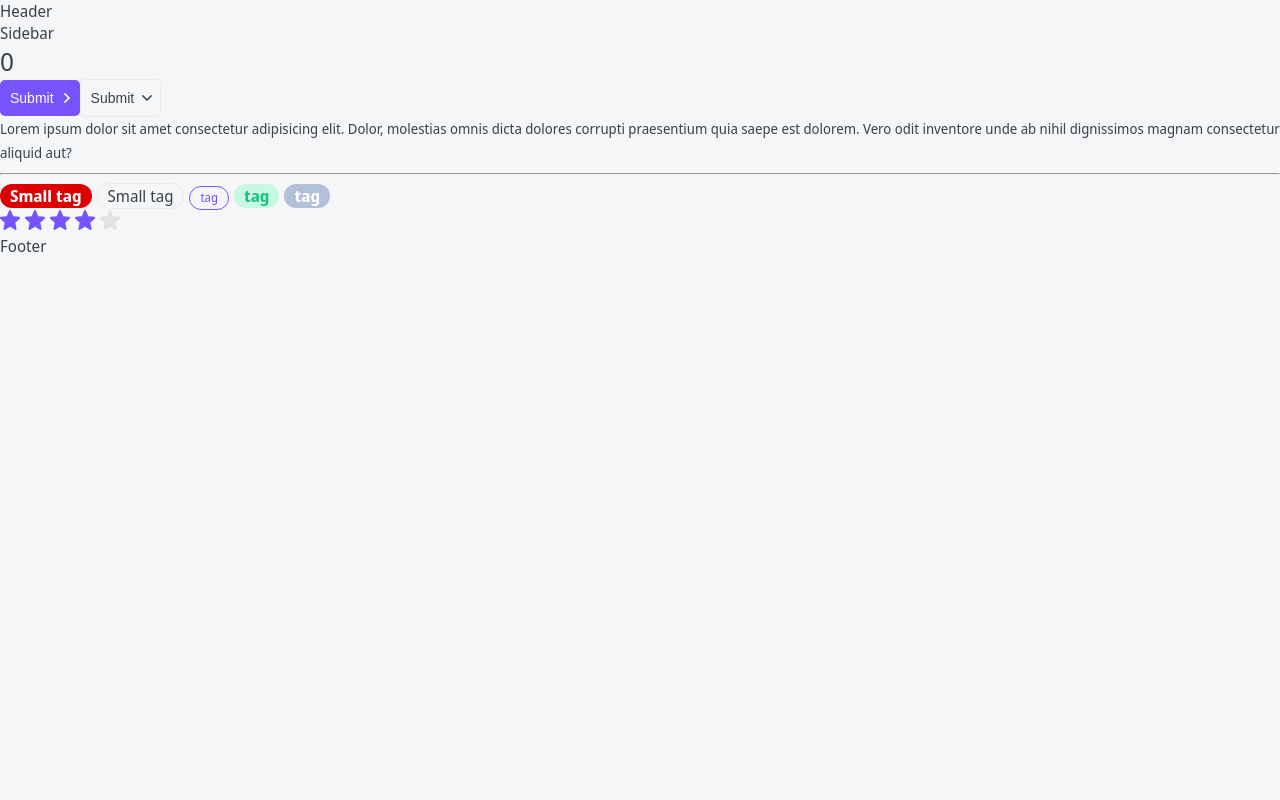
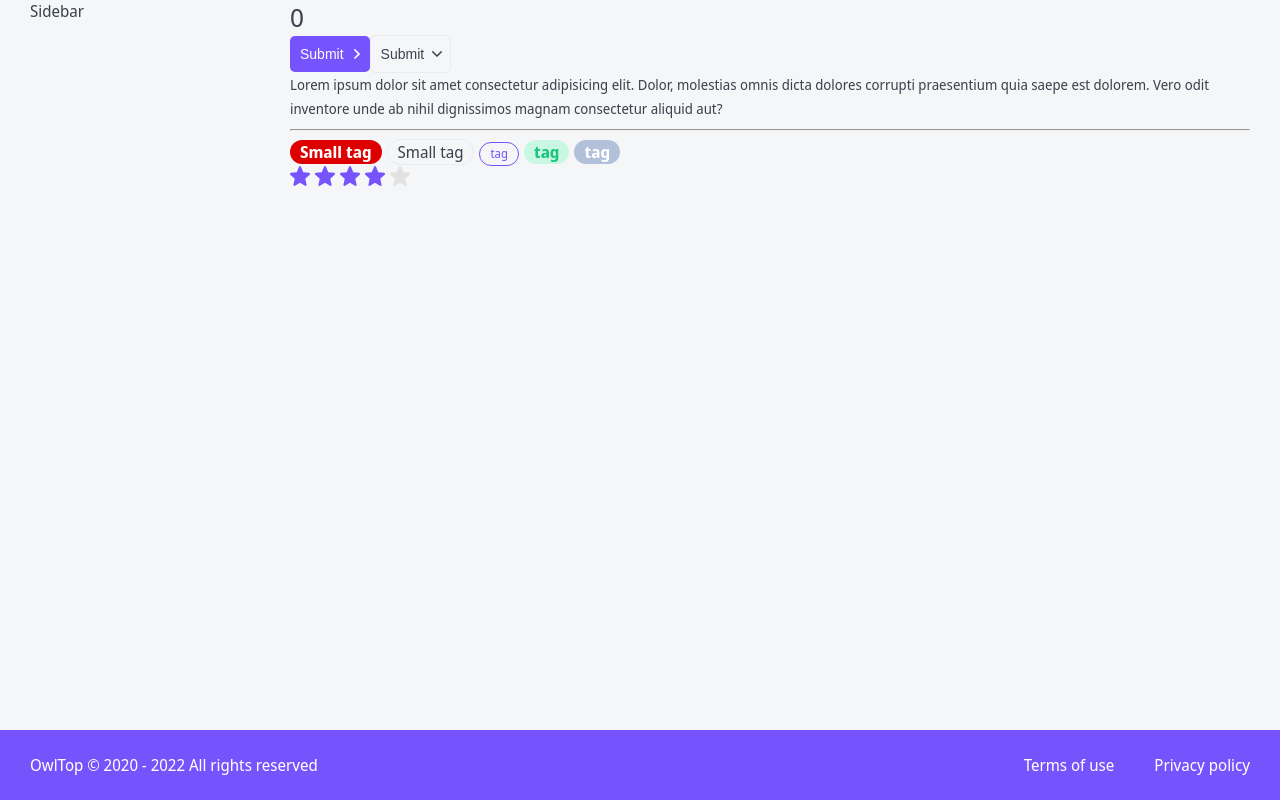
Before and after one commit to romanbatiuk/top-app, a Next.js app: page / in a window 1280 px wide. Built offline with nearby package versions, Linux system fonts and the light colour scheme.

Commit message:
layout grid & footer

```diff
--- a/layout/Footer/Footer.module.css
+++ b/layout/Footer/Footer.module.css
@@ -0,0 +1,20 @@
+.footer {
+	display: grid;
+	grid-template-columns: 1fr auto auto;
+	padding: 25px 30px;
+	font-size: 16px;
+	line-height: 20px;
+	color: var(--white);
+	background-color: var(--primary);
+	gap: 10px 40px;
+}
+
+.footer a:hover {
+	color: var(--gray-light);
+}
+
+@media (max-width: 765px) {
+	.footer {
+		grid-template-columns: 1fr;
+	}
+}
--- a/layout/Footer/Footer.tsx
+++ b/layout/Footer/Footer.tsx
@@ -1,6 +1,18 @@
 import { FooterProps } from './Footer.props';
+import { format } from 'date-fns';
 import styles from './Footer.module.css';
+import cn from 'classnames';
 
-export const Footer = ({ ...props }: FooterProps): JSX.Element => {
-	return <div {...props}>Footer</div>;
+export const Footer = ({ className, ...props }: FooterProps): JSX.Element => {
+	return (
+		<footer className={cn(className, styles.footer)} {...props}>
+			<div>OwlTop © 2020 - {format(new Date(), 'yyyy')} All rights reserved</div>
+			<a href="#" target="_blank">
+				Terms of use
+			</a>
+			<a href="#" target="_blank">
+				Privacy policy
+			</a>
+		</footer>
+	);
 };
--- a/layout/Header/Header.module.css
+++ b/layout/Header/Header.module.css
@@ -0,0 +1,3 @@
+.header {
+	text-align: center;
+}
--- a/layout/Layout.module.css
+++ b/layout/Layout.module.css
@@ -0,0 +1,46 @@
+.wrapper {
+	display: grid;
+	grid-template-areas:
+		'. header header .'
+		'. sidebar body .'
+		'footer footer footer footer';
+	grid-template-columns: auto 230px minmax(320px, 1200px) auto;
+	grid-template-rows: auto 1fr auto;
+	gap: 0 30px;
+	min-height: 100vh;
+}
+
+.header {
+	display: none;
+	grid-area: header;
+}
+
+.sidebar {
+	grid-area: sidebar;
+}
+
+.body {
+	grid-area: body;
+}
+
+.footer {
+	grid-area: footer;
+}
+
+@media (max-width: 765px) {
+	.wrapper {
+		grid-template-areas:
+			'header'
+			'body'
+			'footer';
+		grid-template-columns: minmax(320px, 1fr);
+	}
+
+	.header {
+		display: block;
+	}
+
+	.sidebar {
+		display: none;
+	}
+}
--- a/layout/Layout.tsx
+++ b/layout/Layout.tsx
@@ -7,14 +7,12 @@
 
 const Layout = ({ children }: LayoutProps): JSX.Element => {
 	return (
-		<>
-			<Header />
-			<div>
-				<Sidebar />
-				<div>{children}</div>
-			</div>
-			<Footer />
-		</>
+		<div className={styles.wrapper}>
+			<Header className={styles.header} />
+			<Sidebar className={styles.sidebar} />
+			<div className={styles.body}>{children}</div>
+			<Footer className={styles.footer} />
+		</div>
 	);
 };
 
--- a/layout/Sidebar/Sidebar.module.css
+++ b/layout/Sidebar/Sidebar.module.css
@@ -0,0 +1,3 @@
+.sidebar {
+	text-align: center;
+}
--- a/package.json
+++ b/package.json
@@ -11,6 +11,7 @@
 	},
 	"dependencies": {
 		"classnames": "^2.3.1",
+		"date-fns": "^2.28.0",
 		"next": "12.1.0",
 		"react": "17.0.2",
 		"react-dom": "17.0.2"
```
Also changed, not shown: .stylelintrc.json, 1 other file (tests, documents, lock files or other folders).
